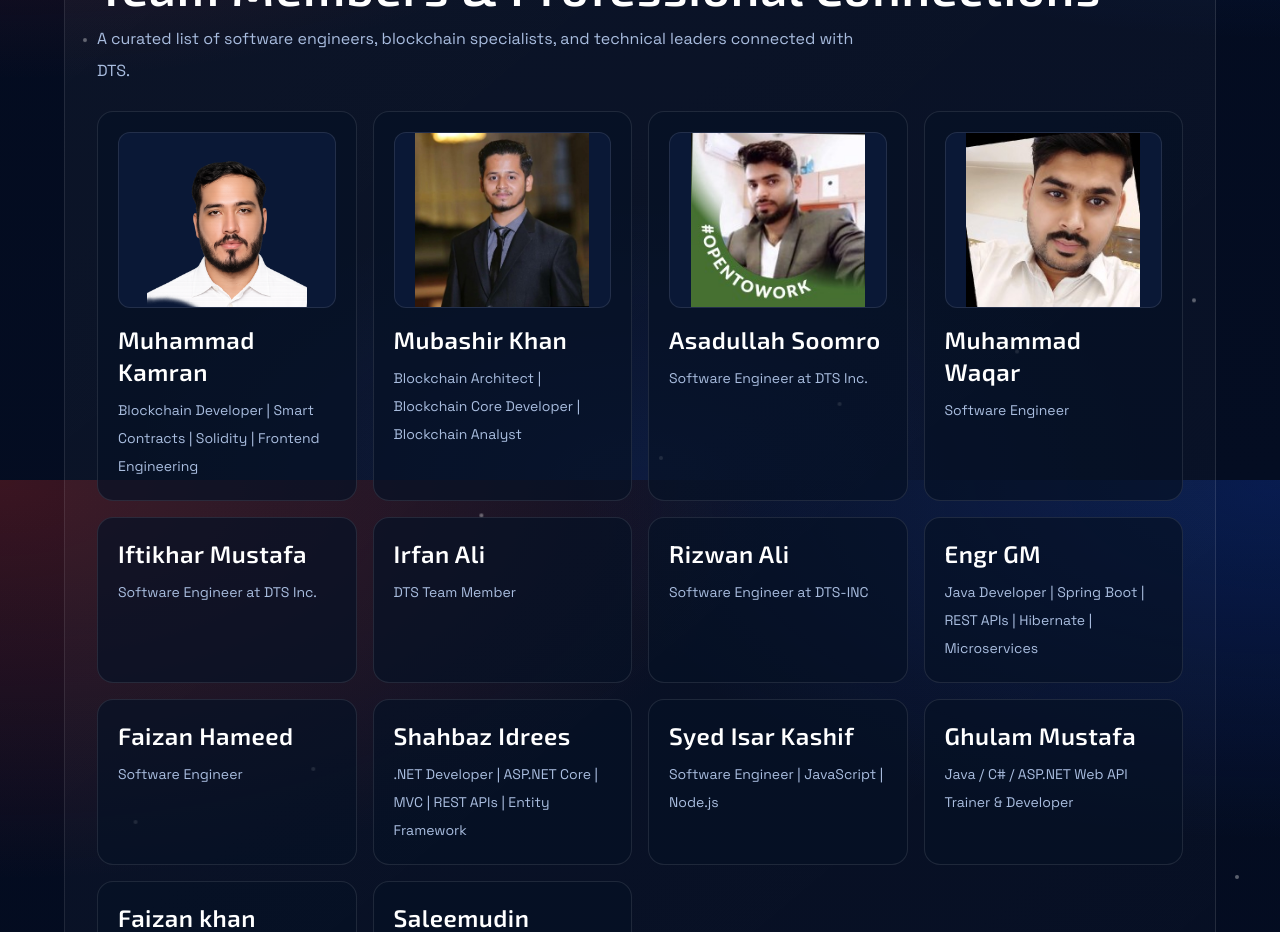
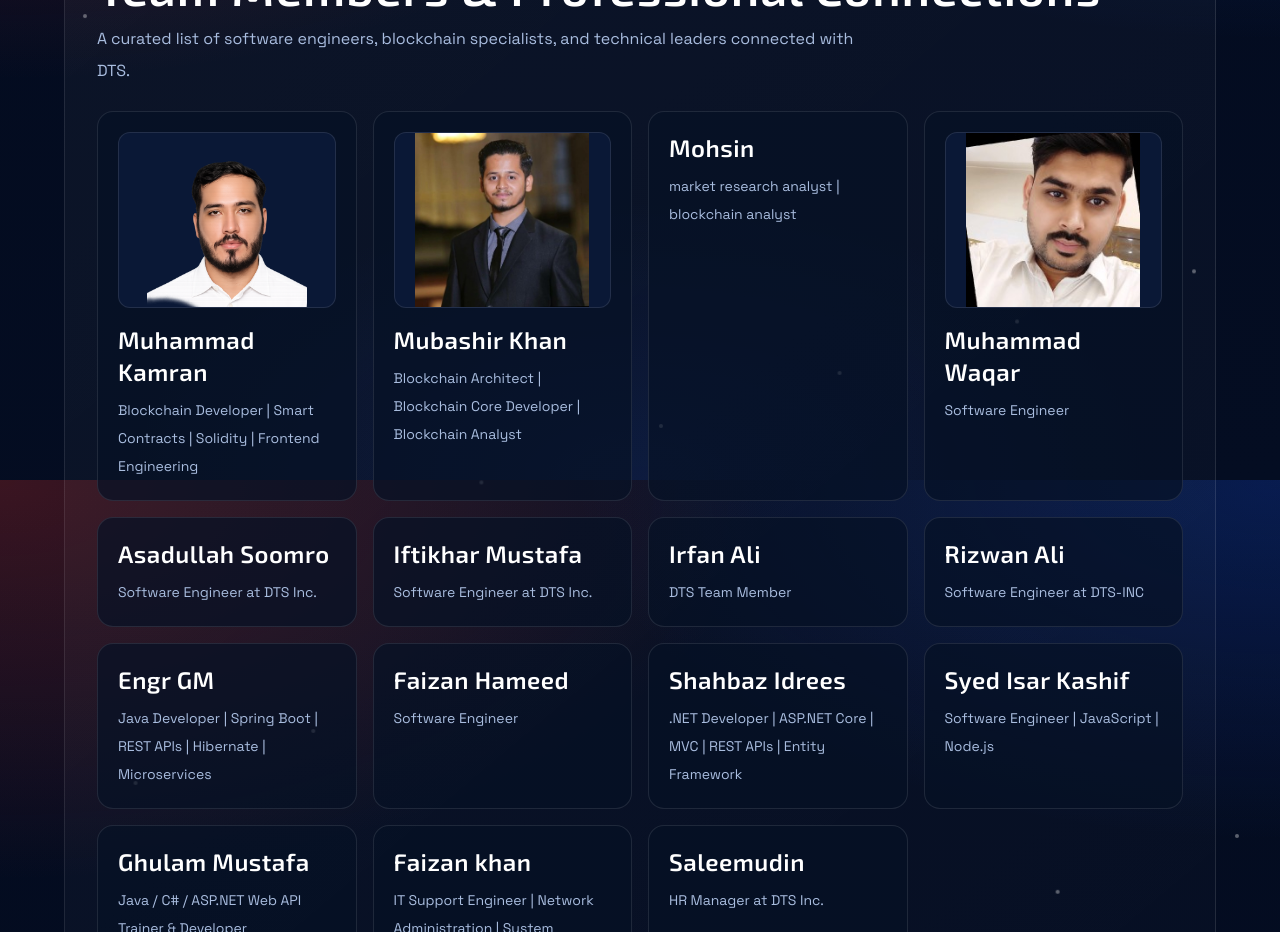
Before and after one commit to Kamrankamil/dtsinc, a Next.js app: page /team in a window 1280 px wide. Shown: the part 1120-2052 px from the top of the page. Built offline with nearby package versions, Linux system fonts and the light colour scheme.

Commit message:
update team name

```diff
--- a/src/components/Team.tsx
+++ b/src/components/Team.tsx
@@ -50,15 +50,14 @@ const dtsPeople = [
 
     cta: "Message",
   },
-  {
-    name: "Asadullah Soomro",
-    role: "Software Engineer at DTS Inc.",
-        image: "/assets/Team/asadullah.jfif",
+   {
+    name: "Mohsin",
+    role:  "market research analyst | blockchain analyst ",
     connection: "1st",
-    status: "Open to work",
+
     cta: "Message",
   },
-    {
+   {
     name: "Muhammad Waqar",
     role: "Software Engineer",
      image: "/assets/Team/muhammadwaqar.jfif",
@@ -66,6 +65,15 @@ const dtsPeople = [
     cta: "Message",
 
   },
+  {
+    name: "Asadullah Soomro",
+    role: "Software Engineer at DTS Inc.",
+
+    connection: "1st",
+    status: "Open to work",
+    cta: "Message",
+  },
+
 
   {
     name: "Iftikhar Mustafa",
```
